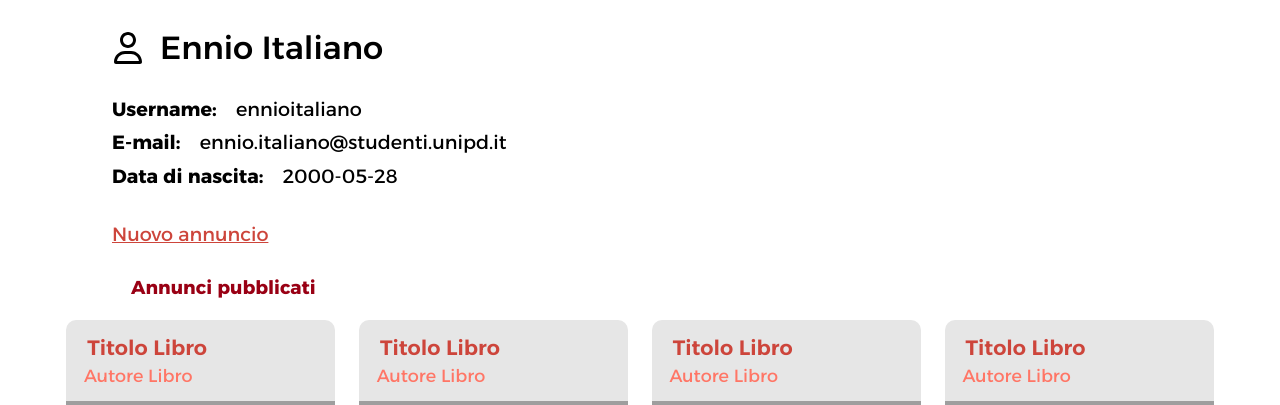
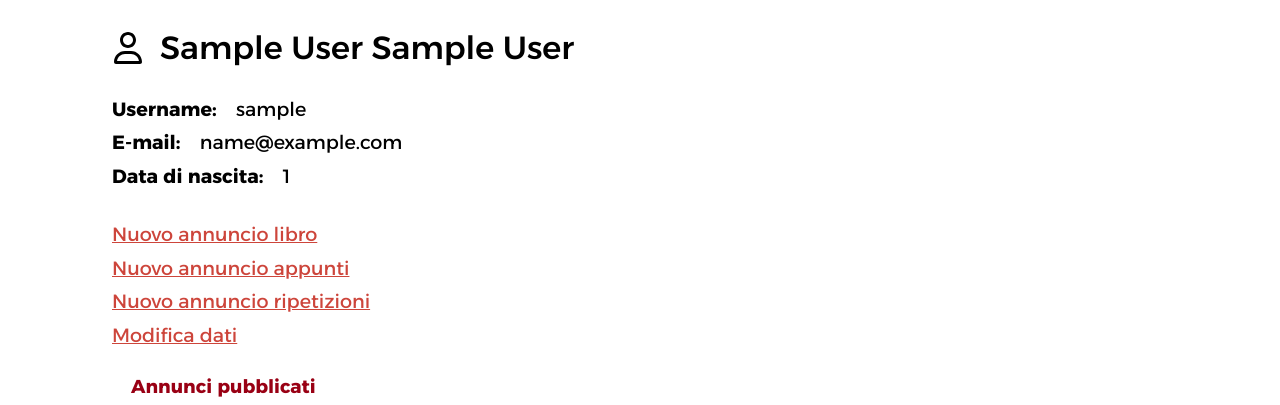
Before and after one commit to andreibobirica/BTN-books-tutoring-notes, a PHP site: page /area_riservata.php in a window 1280 px wide. Shown: the part 125-530 px from the top of the page. Run offline with PHP 8.4, Linux system fonts and the light colour scheme; the visitor is signed in with stand-in values (Sample User, id 1); tables that the repository leaves empty or names only in its code hold one stand-in row (values such as "Sample post"); grey boxes are pictures that could not be loaded.

Commit message:
Finita area riservata in attesa di Bob

```diff
--- a/area_riservata.php
+++ b/area_riservata.php
@@ -10,47 +10,58 @@ $footer = file_get_contents("./contents/footer.html");
 $navbar = printNavbar("areariservata", $auth->getIfLogin());
 $breadcrumb = printBreadcrumb("areariservata");
 
-// Tasto nuovo annuncio
-$new_listing = '<a href="new_listing.php">Nuovo annuncio</a>';
+// Controllo il login
+if ($auth->getIfLogin()) {
+    // Messaggio di benvenuto e informazioni utente
+    $user_name = $_SESSION["nameAccount"] . " " . $_SESSION["surnameAccount"];
+    $user_username = $_SESSION["loginAccount"];
+    $user_email = $_SESSION["emailAccount"];
+    $user_birth = $_SESSION["birthdateAccount"];
 
-// Controllo il login
-/*if ($auth->getIfLogin()) {
-    // Messaggio di benvenuto e informazioni utente
-     $welcome_message_login = '<h1>Benvenuto, ' . $_SESSION["loginAccount"] . '</h1>';
+    // Elenco degli annunci pubblicati
+    $user_listings = $request->getAnnunciOfUser($_SESSION["loginAccount"]);
 
-    $user_info = '<dl>';
-
-    $user_info .= '</dl>';
-    $user_info .= '<a href="">Modifica dati</a>';
-
-    // Elenco degli annunci
-    $listings_list = '<h3>Annunci pubblicati</h3>';
-
-    $listings = $request->getAnnunciOfUser($_SESSION["loginAccount"]);
-
-    foreach ($listings as $listing) {
-        $listings_list .= '<tr>';
-        $listings_list .= '<td>' . $listing['titolo'] . '</td>';
-        $listings_list .= '<td>' . $listing['materia'] . '</td>';
-        $listings_list .= '<td>' . $listing['prezzo'] . '€</td>';
-        $listings_list .= '<td><a href="listing.php?annuncio=' . $listing['id'] . '">Visualizza</a></td>';
-        $listings_list .= '<td><a href="edit_listing.php?modifica=' . $listing['id'] . '">Modifica</a></td>';
-        $listings_list .= '<td><a href="edit_listing.php?elimina=' . $listing['id'] . '">Elimina</a></td>';
-        $listings_list .= '</tr>';
+    if (empty($user_listings)) {
+        $user_listings_list = '<p class="no-listings">Non ci sono annunci pubblicati</p>';
+    } else {
+        $user_listings_list = '<ul class="listings-list">';
+        foreach ($user_listings as $listing) {
+            $user_listings_list .= '<li class="listing">';
+            $user_listings_list .= '<h4 class="listing-title">' . $listing['titolo'] . '</h4>';
+            // AUTORE E IMMAGINI NON LI HANNO TUTTI MA SOLO I LIBRI
+            $user_listings_list .= '<h5 class="listing-author">Autore Libro</h5>';
+            $user_listings_list .= '<img
+            src="https://images.unsplash.com/photo-1564540400309-0745c2a66a11?ixlib=rb-4.0.3&ixid=MnwxMjA3fDB8MHxwaG90by1wYWdlfHx8fGVufDB8fHx8&auto=format&fit=crop&w=687&q=80"
+            class="listing-img"
+            alt="" />';
+            $user_listings_list .= '<p class="listing-user">' . $listing['username'] . '<p>';
+            $user_listings_list .= '<p class="listing-price">' . $listing['prezzo'] . '€<p>';
+            $user_listings_list .= '<a href="">Vedi annuncio</a>';
+            $user_listings_list .= '</li>';
+        }
+        $user_listings_list .= '</ul>';
     }
 
-    $listings_list .= '</table>';
+    // Elenco degli annunci salvati
+    $saved_listings = '';
+
+    if (empty($saved_listings)) {
+        $saved_listings_list = '<p class="no-listings">Non ci sono annunci salvati</p>';
+    } else {
+    }
 
     // Sostituisco i segnaposti
-    $area_riservata = str_replace('<php-welcome-message />', $welcome_message_login, $area_riservata);
-    $area_riservata = str_replace('<php-user-info />', $user_info, $area_riservata);
-    $area_riservata = str_replace('<php-listings-list />', $listings_list, $area_riservata);
-    $area_riservata = str_replace('<php-new-listing />', $new_listing, $area_riservata);
+    $area_riservata = str_replace('<php-user-name />', $user_name, $area_riservata);
+    $area_riservata = str_replace('<php-user-username />', $user_username, $area_riservata);
+    $area_riservata = str_replace('<php-user-email />', $user_email, $area_riservata);
+    $area_riservata = str_replace('<php-user-birth />', $user_birth, $area_riservata);
+    $area_riservata = str_replace('<php-user-listings />', $user_listings_list, $area_riservata);
+    $area_riservata = str_replace('<php-saved-listings />', $saved_listings_list, $area_riservata);
 } else {
     // Se non loggato non dovrei mai finire su questa pagina, ma in caso mi rimanda al login
     header("Location: login.php");
     exit();
-}*/
+}
 
 // Sostituisco i segnaposti
 $header = str_replace('<navbar/>', $navbar, $header);
--- a/contents/area_riservata_content.html
+++ b/contents/area_riservata_content.html
@@ -12,196 +12,40 @@
     <body id="area-riservata">
         <php-header />
         <main>
-            <!-- <php-welcome-message />
-            <php-user-info />
-            <php-listings-list />
-            <php-new-listing /> -->
             <section id="user-info">
                 <div id="user-header">
                     <span class="icon" id="user-icon"></span>
-                    <h2>Ennio Italiano</h2>
+                    <h2><php-user-name /></h2>
                 </div>
                 <dl>
                     <div class="definition">
                         <dt>Username</dt>
-                        <dd>ennioitaliano</dd>
+                        <dd><php-user-username /></dd>
                     </div>
                     <div class="definition">
                         <dt>E-mail</dt>
-                        <dd>ennio.italiano@studenti.unipd.it</dd>
+                        <dd><php-user-email /></dd>
                     </div>
                     <div class="definition">
                         <dt>Data di nascita</dt>
-                        <dd>2000-05-28</dd>
+                        <dd><php-user-birth /></dd>
                     </div>
                 </dl>
-                <a href="new_listing.php" class="custom-link">Nuovo annuncio</a>
             </section>
-
+            <section id="links">
+                <a href="new_listing.php" class="custom-link">Nuovo annuncio libro</a>
+                <a href="new_listing.php" class="custom-link">Nuovo annuncio appunti</a>
+                <a href="new_listing.php" class="custom-link">Nuovo annuncio ripetizioni</a>
+                <a href="" class="custom-link">Modifica dati</a>
+            </section>
             <section id="user-listings">
                 <h3>Annunci pubblicati</h3>
-                <ul class="listings-list">
-                    <li class="listing">
-                        <h4 class="listing-title">Titolo Libro</h4>
-                        <h5 class="listing-author">Autore Libro</h5>
-                        <img
-                            src="https://images.unsplash.com/photo-1564540400309-0745c2a66a11?ixlib=rb-4.0.3&ixid=MnwxMjA3fDB8MHxwaG90by1wYWdlfHx8fGVufDB8fHx8&auto=format&fit=crop&w=687&q=80"
-                            class="listing-img"
-                            alt=""
-                        />
-                        <p class="listing-user">Utente Venditore</p>
-                        <p class="listing-price">10€</p>
-                        <a href="">Vedi annuncio</a>
-                    </li>
-
-                    <li class="listing">
-                        <h4 class="listing-title">Titolo Libro</h4>
-                        <h5 class="listing-author">Autore Libro</h5>
-                        <img
-                            src="https://images.unsplash.com/photo-1564540400309-0745c2a66a11?ixlib=rb-4.0.3&ixid=MnwxMjA3fDB8MHxwaG90by1wYWdlfHx8fGVufDB8fHx8&auto=format&fit=crop&w=687&q=80"
-                            class="listing-img"
-                            alt=""
-                        />
-                        <p class="listing-user">Utente Venditore</p>
-                        <p class="listing-price">10€</p>
-                        <a href="">Vedi annuncio</a>
-                    </li>
-
-                    <li class="listing">
-                        <h4 class="listing-title">Titolo Libro</h4>
-                        <h5 class="listing-author">Autore Libro</h5>
-                        <img
-                            src="https://images.unsplash.com/photo-1564540400309-0745c2a66a11?ixlib=rb-4.0.3&ixid=MnwxMjA3fDB8MHxwaG90by1wYWdlfHx8fGVufDB8fHx8&auto=format&fit=crop&w=687&q=80"
-                            class="listing-img"
-                            alt=""
-                        />
-                        <p class="listing-user">Utente Venditore</p>
-                        <p class="listing-price">10€</p>
-                        <a href="">Vedi annuncio</a>
-                    </li>
-
-                    <li class="listing">
-                        <h4 class="listing-title">Titolo Libro</h4>
-                        <h5 class="listing-author">Autore Libro</h5>
-                        <img
-                            src="https://images.unsplash.com/photo-1564540400309-0745c2a66a11?ixlib=rb-4.0.3&ixid=MnwxMjA3fDB8MHxwaG90by1wYWdlfHx8fGVufDB8fHx8&auto=format&fit=crop&w=687&q=80"
-                            class="listing-img"
-                            alt=""
-                        />
-                        <p class="listing-user">Utente Venditore</p>
-                        <p class="listing-price">10€</p>
-                        <a href="">Vedi annuncio</a>
-                    </li>
-
-                    <li class="listing">
-                        <h4 class="listing-title">Titolo Libro</h4>
-                        <h5 class="listing-author">Autore Libro</h5>
-                        <img
-                            src="https://images.unsplash.com/photo-1564540400309-0745c2a66a11?ixlib=rb-4.0.3&ixid=MnwxMjA3fDB8MHxwaG90by1wYWdlfHx8fGVufDB8fHx8&auto=format&fit=crop&w=687&q=80"
-                            class="listing-img"
-                            alt=""
-                        />
-                        <p class="listing-user">Utente Venditore</p>
-                        <p class="listing-price">10€</p>
-                        <a href="">Vedi annuncio</a>
-                    </li>
-
-                    <li class="listing">
-                        <h4 class="listing-title">Titolo Libro</h4>
-                        <h5 class="listing-author">Autore Libro</h5>
-                        <img
-                            src="https://images.unsplash.com/photo-1564540400309-0745c2a66a11?ixlib=rb-4.0.3&ixid=MnwxMjA3fDB8MHxwaG90by1wYWdlfHx8fGVufDB8fHx8&auto=format&fit=crop&w=687&q=80"
-                            class="listing-img"
-                            alt=""
-                        />
-                        <p class="listing-user">Utente Venditore</p>
-                        <p class="listing-price">10€</p>
-                        <a href="">Vedi annuncio</a>
-                    </li>
-                </ul>
+                <php-user-listings />
             </section>
 
             <section id="user-saved-listings">
                 <h3>Annunci salvati</h3>
-                <ul class="listings-list">
-                    <li class="listing">
-                        <h4 class="listing-title">Titolo Libro</h4>
-                        <h5 class="listing-author">Autore Libro</h5>
-                        <img
-                            src="https://images.unsplash.com/photo-1564540400309-0745c2a66a11?ixlib=rb-4.0.3&ixid=MnwxMjA3fDB8MHxwaG90by1wYWdlfHx8fGVufDB8fHx8&auto=format&fit=crop&w=687&q=80"
-                            class="listing-img"
-                            alt=""
-                        />
-                        <p class="listing-user">Utente Venditore</p>
-                        <p class="listing-price">10€</p>
-                        <a href="">Vedi annuncio</a>
-                    </li>
-
-                    <li class="listing">
-                        <h4 class="listing-title">Titolo Libro</h4>
-                        <h5 class="listing-author">Autore Libro</h5>
-                        <img
-                            src="https://images.unsplash.com/photo-1564540400309-0745c2a66a11?ixlib=rb-4.0.3&ixid=MnwxMjA3fDB8MHxwaG90by1wYWdlfHx8fGVufDB8fHx8&auto=format&fit=crop&w=687&q=80"
-                            class="listing-img"
-                            alt=""
-                        />
-                        <p class="listing-user">Utente Venditore</p>
-                        <p class="listing-price">10€</p>
-                        <a href="">Vedi annuncio</a>
-                    </li>
-
-                    <li class="listing">
-                        <h4 class="listing-title">Titolo Libro</h4>
-                        <h5 class="listing-author">Autore Libro</h5>
-                        <img
-                            src="https://images.unsplash.com/photo-1564540400309-0745c2a66a11?ixlib=rb-4.0.3&ixid=MnwxMjA3fDB8MHxwaG90by1wYWdlfHx8fGVufDB8fHx8&auto=format&fit=crop&w=687&q=80"
-                            class="listing-img"
-                            alt=""
-                        />
-                        <p class="listing-user">Utente Venditore</p>
-                        <p class="listing-price">10€</p>
-                        <a href="">Vedi annuncio</a>
-                    </li>
-
-                    <li class="listing">
-                        <h4 class="listing-title">Titolo Libro</h4>
-                        <h5 class="listing-author">Autore Libro</h5>
-                        <img
-                            src="https://images.unsplash.com/photo-1564540400309-0745c2a66a11?ixlib=rb-4.0.3&ixid=MnwxMjA3fDB8MHxwaG90by1wYWdlfHx8fGVufDB8fHx8&auto=format&fit=crop&w=687&q=80"
-                            class="listing-img"
-                            alt=""
-                        />
-                        <p class="listing-user">Utente Venditore</p>
-                        <p class="listing-price">10€</p>
-                        <a href="">Vedi annuncio</a>
-                    </li>
-
-                    <li class="listing">
-                        <h4 class="listing-title">Titolo Libro</h4>
-                        <h5 class="listing-author">Autore Libro</h5>
-                        <img
-                            src="https://images.unsplash.com/photo-1564540400309-0745c2a66a11?ixlib=rb-4.0.3&ixid=MnwxMjA3fDB8MHxwaG90by1wYWdlfHx8fGVufDB8fHx8&auto=format&fit=crop&w=687&q=80"
-                            class="listing-img"
-                            alt=""
-                        />
-                        <p class="listing-user">Utente Venditore</p>
-                        <p class="listing-price">10€</p>
-                        <a href="">Vedi annuncio</a>
-                    </li>
-
-                    <li class="listing">
-                        <h4 class="listing-title">Titolo Libro</h4>
-                        <h5 class="listing-author">Autore Libro</h5>
-                        <img
-                            src="https://images.unsplash.com/photo-1564540400309-0745c2a66a11?ixlib=rb-4.0.3&ixid=MnwxMjA3fDB8MHxwaG90by1wYWdlfHx8fGVufDB8fHx8&auto=format&fit=crop&w=687&q=80"
-                            class="listing-img"
-                            alt=""
-                        />
-                        <p class="listing-user">Utente Venditore</p>
-                        <p class="listing-price">10€</p>
-                        <a href="">Vedi annuncio</a>
-                    </li>
-                </ul>
+                <php-saved-listings />
             </section>
         </main>
         <php-footer />
--- a/core/RichiesteAnnunci.php
+++ b/core/RichiesteAnnunci.php
@@ -15,13 +15,13 @@ class RichiesteAnnunci
     {
         //ritorna un array con tutti gli annunci, con solo i dettagli principali
         //ID TITOLO MATERIA PREZZO
-        $sql = "SELECT id, titolo, materia, prezzo FROM annunci WHERE username = '$username'";
+        $sql = "SELECT id, titolo, materia, prezzo, username FROM annunci WHERE username = '$username'";
         $result = $this->auth->db->query($sql);
         $arrayRet = array();
         if ($result->num_rows > 0) {
             while ($row = $result->fetch_assoc()) {
                 //	id	titolo	descrizione	prezzo	username	mediapath	materia
-                array_push($arrayRet, array("id" => $row['id'], "titolo" => $row['titolo'], "materia" => $row['materia'], "prezzo" => $row['prezzo']));
+                array_push($arrayRet, array("id" => $row['id'], "titolo" => $row['titolo'], "materia" => $row['materia'], "prezzo" => $row['prezzo'], "username" => $row['username']));
             }
         }
         return $arrayRet;
--- a/style.css
+++ b/style.css
@@ -324,14 +324,14 @@ footer p {
 }
 
 .listing-title {
-    padding-top: .5em;
+    padding-top: 0.5em;
     font-weight: 600;
     font-size: 1em;
     color: var(--accent-red-2);
 }
 
 .listing-author {
-    padding-bottom: .5em;
+    padding-bottom: 0.5em;
     font-weight: normal;
     font-size: 1em;
     color: var(--accent-red-3);
@@ -525,10 +525,12 @@ dd {
 #area-riservata #user-info dl {
     margin-top: 1.5em;
     margin-bottom: 1.5em;
-
 }
 
-#area-riservata #user-info {
+#area-riservata #user-info,
+#area-riservata #links,
+#area-riservata .no-listings,
+#area-riservata h3 {
     margin-left: 1.5em;
 }
 
@@ -560,10 +562,13 @@ dd {
 #area-riservata .custom-link {
     color: var(--accent-red-2);
     font-size: 1.2em;
+    display: block;
+    margin-bottom: 0.5em;
 }
 
 #area-riservata h3 {
-    margin: 1.5em 1.5em 0 1.5em;
+    margin-top: 1.5em;
+    margin-bottom: 0.5em;
     color: var(--accent-red);
 }
 
@@ -850,7 +855,9 @@ dd {
 
     /* AREA RISERVATA */
     #area-riservata h3,
-    #area-riservata #user-info {
+    #area-riservata #user-info,
+    #area-riservata #links,
+    #area-riservata .no-listings {
         margin-left: 3em;
     }
 
@@ -932,8 +939,14 @@ dd {
     }
 
     /* AREA RISERVATA */
+    #area-riservata #user-info,
+    #area-riservata #links,
+    #area-riservata .no-listings,
+    #area-riservata h3 {
+        margin-left: 4em;
+    }
+
     #area-riservata #user-info {
-        margin-left: 4em;
         margin-top: 2em;
     }
 
@@ -943,12 +956,12 @@ dd {
 
     .listing-title {
         font-size: 1.3em;
-        padding-top: .75em;
+        padding-top: 0.75em;
     }
 
     .listing-author {
-        padding-bottom: .75em;
-        padding-top: .25em;
+        padding-bottom: 0.75em;
+        padding-top: 0.25em;
     }
 
     /* NUOVO ANNUNCIO */
@@ -1010,7 +1023,9 @@ dd {
 
     /* AREA RISERVATA */
     #area-riservata #user-info,
-    #area-riservata h3 {
+    #area-riservata h3,
+    #area-riservata #links,
+    #area-riservata .no-listings {
         margin-left: 7em;
     }
 
```
